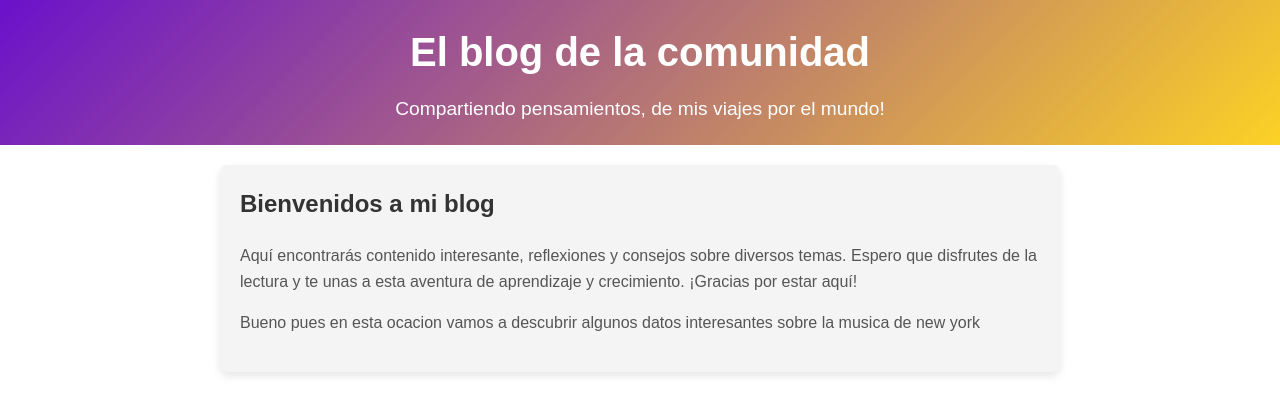
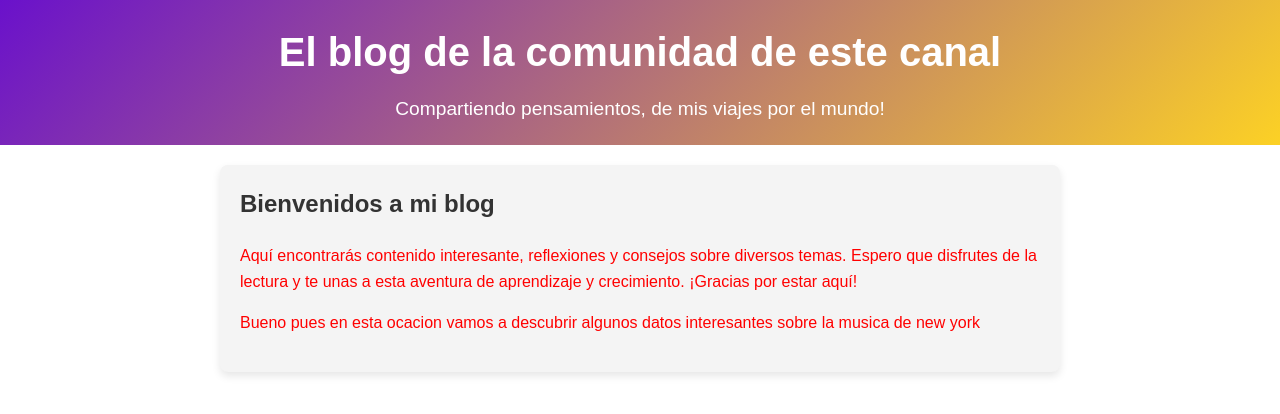
Before and after one commit to RogelioZu/mi_blog, a plain HTML site: page index.html in a window 1280 px wide. Drawn offline with Linux system fonts and the light colour scheme.

Commit message:
cambio en la cabesera y en el color del parrafo

```diff
--- a/index.html
+++ b/index.html
@@ -8,7 +8,7 @@
 </head>
 <body>
     <header>
-        <h1>El blog de la comunidad</h1>
+        <h1>El blog de la comunidad de este canal</h1>
         <p>Compartiendo pensamientos, de mis viajes por el mundo!</p>
     </header>
 
--- a/styles.css
+++ b/styles.css
@@ -31,5 +31,5 @@ header p {
     color: #333;
 }
 .intro p {
-    color: #555;
+    color: red;
 }
```
